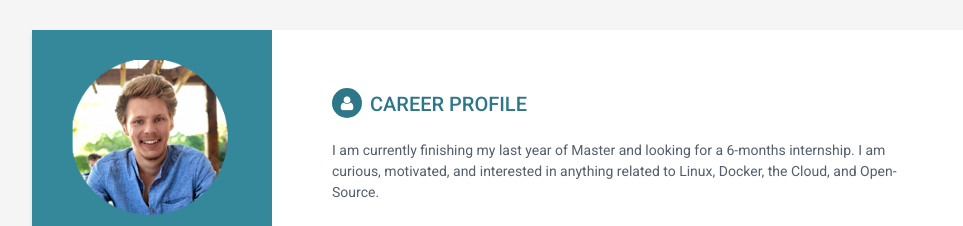
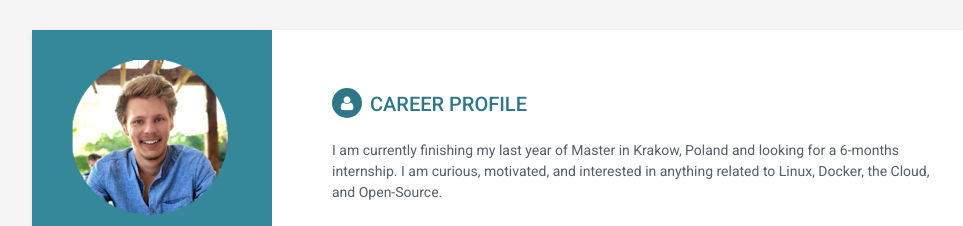
Before and after one commit to Sh4d1/resume, a plain HTML site: page public/index.html in a window 1280 px wide. Shown: the top 226 px of the page, without its empty margins (128-1091 px from the left). Drawn offline with Linux system fonts and the light colour scheme.

Commit message:
first commit

```diff
--- a/public/index.html
+++ b/public/index.html
@@ -88,7 +88,7 @@
             <section class="section summary-section">
                 <h2 class="section-title"><i class="fa fa-user"></i>Career Profile</h2>
                 <div class="summary">
-                    <p>I am currently finishing my last year of Master and
+                    <p>I am currently finishing my last year of Master in Krakow, Poland and
                     looking for a 6-months internship. I am curious, motivated,
                     and interested in anything related to Linux, Docker, the
                     Cloud, and Open-Source.</p>
```
